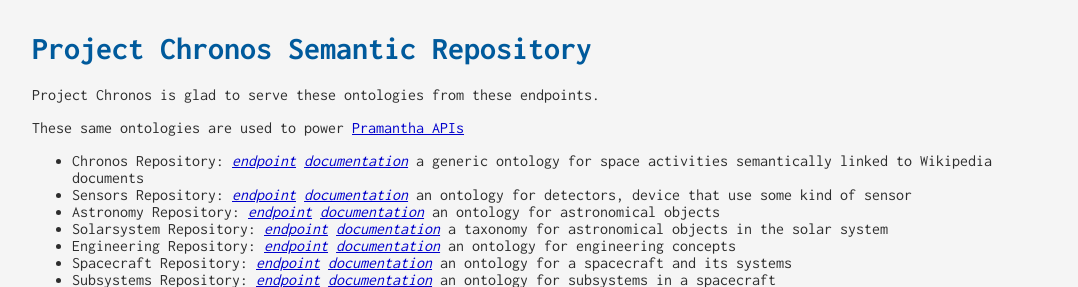
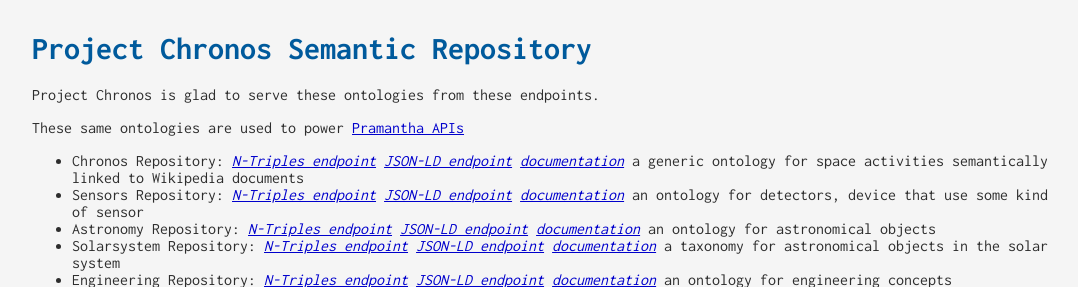
Before and after one commit to chronos-pramantha/ontologies, a Flask app: page /documentation/ in a window 1280 px wide. Shown: the top 287 px of the page, without its empty margins (96-1174 px from the left). Run offline with Flask 2, Linux system fonts and the light colour scheme; grey boxes are pictures that could not be loaded.

Commit message:
N-Triples endpoints beside JSON-LD endpoints

```diff
--- a/wsgi/libs/json2html.py
+++ b/wsgi/libs/json2html.py
@@ -111,7 +111,7 @@ def html_convertor(ordered_json, style):
             if isinstance(ordered_json[i], str):
                 a = a + '<li>' + ordered_json[i] + '</li>'
             elif isinstance(ordered_json[i], int) or isinstance(ordered_json[i], float):
-                a = a + '<li>'+ str(ordered_json[i]) + '</li>'
+                a = a + '<li>' + str(ordered_json[i]) + '</li>'
             elif not isinstance(ordered_json[i], list):
                 html_convertor(ordered_json[i], style)
 
--- a/wsgi/pramanthalod.py
+++ b/wsgi/pramanthalod.py
@@ -7,7 +7,7 @@ from flask import request, Response, redirect, url_for, render_template
 import simplejson as json
 import requests
 
-from wsgi.cache import get_or_set
+from wsgi.cache import get_or_set, get_o_path
 from wsgi.contexts import ONTOLOGIES
 from wsgi.libs.utilities import classes_and_properties
 
@@ -85,10 +85,18 @@ def index(name):
         #
         # serve name/ontology
         #
-        ontology = get_or_set(name)
-        res = Response(response=str(ontology), content_type="application/ld+json; charset=utf-8")
-        print(res)
-        return res
+        data_format = request.args.get('format')
+        if data_format and data_format == 'jsonld':
+            ontology = get_or_set(name)
+            res = Response(response=str(ontology), content_type="application/ld+json; charset=utf-8")
+            print(res)
+            return res
+        else:
+            # serve nt
+            path = os.path.join(os.path.dirname(os.path.abspath(__file__)), 'nt', name + '.nt')
+            with open(path, 'r') as content_file:
+                content = content_file.read()
+            return Response(response=str(content), content_type="application/n-triples; charset=utf-8")
     elif name == 'documentation':
         return redirect(url_for('documentation'))
     else:
@@ -99,7 +107,7 @@ def index(name):
 def chronos(name, obj):
     """
     Serves the single object from an ontology
-    :param name: name of th eonotlogy
+    :param name: name of th ontology
     :param obj: label of the object
     :return:
     """
--- a/wsgi/templates/index.html
+++ b/wsgi/templates/index.html
@@ -8,7 +8,13 @@
 
 <ul>
 {% for k, v in content.items() %}
-     <li>{{ k.title() }} Repository: <span style="font-style:italic;"><a href="{{ v[1] }}">endpoint</a> <a href="{{ v[2] }}">documentation</a></span> {{ v[0] }} </li>
+     <li>{{ k.title() }} Repository:
+         <span style="font-style:italic;">
+             <a href="{{ v[1] }}">N-Triples endpoint</a>
+             <a href="{{ v[1] + '/?format=jsonld' }}">JSON-LD endpoint</a>
+             <a href="{{ v[2] }}">documentation</a>
+
+         </span> {{ v[0] }} </li>
 {% endfor %}
 </ul>
 
```
Also changed, not shown: tests/test_Onto_serving.py (+1 -1 lines), 7 other files.
